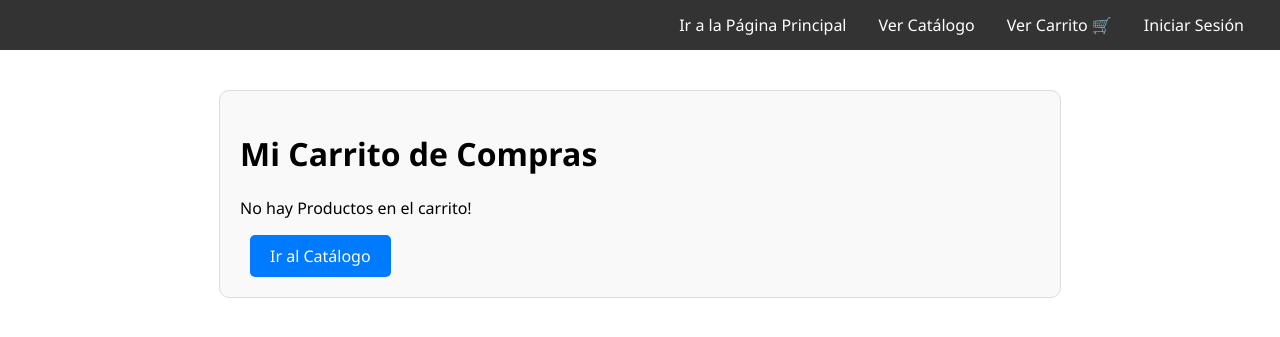
After one commit to IsaiasCollao/Ex-Semestral-gitgut, a Flask app: page /carrito in a window 1280 px wide. The commit adds this page. Shown: the top 337 px of the page. Run offline with Flask 3, Linux system fonts and the light colour scheme.

Commit message:
se agrega funcion carrito de compra con sus styles

```diff
--- a/src/app.py
+++ b/src/app.py
@@ -9,17 +9,43 @@ app.secret_key = 'tu_clave_secreta_aqui'  # Necesario para manejar sesiones
 app.register_blueprint(login_bp)
 
 
+productos = [
+    {'id': 1, 'nombre': 'Lingote de Oro', 'precio': 500, 'imagen': 'oro.png'},
+    {'id': 2, 'nombre': 'Lingote de Diamante', 'precio': 1000, 'imagen': 'diamante.png'},
+    {'id': 3, 'nombre': 'Lingote de Hierro', 'precio': 200, 'imagen': 'hierro.png'},
+]
+
+
+@app.route('/agregar/<int:id>')
+def agregar(id):
+    producto = next((item for item in productos if item["id"] == id), None)
+    if producto:
+        if 'carrito' not in session:
+            session['carrito'] = []
+        session['carrito'].append(producto)
+        flash(f'Producto {producto["nombre"]} agregado al carrito.')
+    return redirect(url_for('catalogo'))
+
+@app.route('/carrito')
+def ver_carrito():
+    carrito = session.get('carrito', [])
+    total = sum(item['precio'] for item in carrito)
+    return render_template('carrito.html', titulo="Carrito de Compras", productos=carrito, total=total)
+
+@app.route('/vaciar-carrito')
+def vaciar_carrito():
+    session.pop('carrito', None)
+    return redirect(url_for('ver_carrito'))
+
+
 @app.route('/catalogo')
 def catalogo():
-    return render_template('catalogo.html', titulo="Catálogo de Lingotes")
+    return render_template('catalogo.html', titulo="Catálogo de Lingotes", productos=productos)
 
 @app.route('/')
 def inicio():
-    return render_template('principal.html', titulo="Página Principal")
+    return render_template('principal.html', titulo="Página Principal", productos=productos)
 
-@app.route('/formulario')
-def formulario():
-    return render_template('formulario.html', titulo="Formulario de Compra")
 
 @app.route('/agregar-compra', methods=['POST'])
 def agregar_compra():
--- /dev/null
+++ b/src/static/carrito.css
@@ -0,0 +1,33 @@
+.carrito-container {
+    max-width: 800px;
+    margin: 40px auto;
+    padding: 20px;
+    border: 1px solid #ddd;
+    border-radius: 10px;
+    background-color: #f9f9f9;
+}
+
+.carrito-tabla {
+    width: 100%;
+    border-collapse: collapse;
+    margin-top: 20px;
+}
+
+.carrito-tabla th, .carrito-tabla td {
+    border: 1px solid #ccc;
+    padding: 12px;
+    text-align: center;
+}
+
+.carrito-acciones a,
+.btn-ir-catalogo{
+    margin-top: 20px;
+    text-align: center;
+    display: inline-block;
+    padding: 10px 20px;
+    background-color: #007bff;
+    color: #ffffff;
+    text-decoration: none;
+    border-radius: 5px;
+    margin: 0 10px;
+}
--- a/src/static/catalogo.css
+++ b/src/static/catalogo.css
@@ -44,3 +44,28 @@
     text-align: center;
     margin-top: 10px;
 }
+
+.notificacion {
+    position: fixed;
+    top: 80px;
+    right: 20px;
+    background-color: #4CAF50;
+    color: white;
+    padding: 15px 25px;
+    border-radius: 8px;
+    box-shadow: 0 4px 6px rgba(0,0,0,0.2);
+    z-index: 1000;
+    font-weight: bold;
+    transition: all 0.3s ease;
+}
+
+.notificacion.oculta {
+    opacity: 0;
+    transform: translateX(400px);
+    pointer-events: none;
+}
+
+.notificacion.visible {
+    opacity: 1;
+    transform: translateX(0);
+}
--- a/src/static/styles.css
+++ b/src/static/styles.css
@@ -2,6 +2,11 @@
 body {
     margin: 0;
     font-family: 'Segoe UI', Tahoma, Geneva, Verdana, sans-serif;
+}
+
+.alert-script {
+    display: none;
+    text-align: center;
 }
 
 /* Navbar */
--- /dev/null
+++ b/src/templates/carrito.html
@@ -0,0 +1,57 @@
+<!DOCTYPE html>
+<html lang="es">
+<head>
+    <meta charset="UTF-8">
+    <meta name="viewport" content="width=device-width, initial-scale=1.0">
+    <title>Carrito de Compras</title>
+    <link rel="stylesheet" href="{{ url_for('static', filename='styles.css') }}">
+    <link rel="stylesheet" href="{{ url_for('static', filename='catalogo.css') }}">
+    <link rel="stylesheet" href="{{ url_for('static', filename='carrito.css') }}">
+</head>
+<body>
+    <nav class="navbar">
+        <a href="{{ url_for('inicio') }}">Ir a la Página Principal</a>
+        <a href="{{ url_for('catalogo') }}">Ver Catálogo</a>
+        <a href="{{ url_for('ver_carrito') }}">Ver Carrito 🛒</a>
+        {% if session.usuario %}
+        <a href="{{ url_for('login.logout') }}">Cerrar Sesión</a>
+        <span>Bienvenido, {{ session.usuario }}!</span>
+        {% else %}
+        <a href="{{ url_for('login.login') }}">Iniciar Sesión</a>
+        {% endif %}
+    </nav>
+
+    <div class="carrito-container">
+        <h1> Mi Carrito de Compras</h1>
+
+        {% if productos %}
+            <table class="carrito-tabla">
+                <thead>
+                    <tr>
+                        <th>Producto</th>
+                        <th>Precio</th>
+                    </tr>
+                </thead>
+                <tbody>
+                    {% for item in productos %}
+                    <tr>
+                        <td>{{ item.nombre }}</td>
+                        <td>${{ item.precio }}</td>
+                    </tr>
+                    {% endfor %}
+                </tbody>
+            </table>
+
+            <h3 class="carrito-total">Total: ${{ total }}</h3>
+
+            <div class="carrito-acciones">
+                <a href="{{ url_for('vaciar_carrito') }}" class="btn-vaciar">Eliminar Productos</a>
+                <a href="{{ url_for('catalogo') }}" class="btn-seguir">Seguir Comprando</a>
+            </div>
+        {% else %}
+            <p class="carrito-vacio">No hay Productos en el carrito!</p>
+            <a href="{{ url_for('catalogo') }}" class="btn-ir-catalogo">Ir al Catálogo</a>
+        {% endif %}
+    </div>
+</body>
+</html>
--- a/src/templates/principal.html
+++ b/src/templates/principal.html
@@ -8,6 +8,7 @@
 </head>
 <body>
     <nav class ="navbar">
+        <a href="{{ url_for('inicio') }}">Ir a la Pagina Principal</a>
         <a href="{{ url_for('catalogo') }}">Ver Catálogo</a>
         {% if session.usuario %}
         <a href="{{ url_for('login.logout') }}">Cerrar Sesión</a>
@@ -15,9 +16,12 @@
         {% else %}
         <a href="{{ url_for('login.login') }}">Iniciar Sesión</a>
         {% endif %}
+        <a href="{{ url_for('ver_carrito') }}">Ver Carrito 🛒</a>
     </nav>
 
     <h1>Bienvenido a la Página Principal</h1>
-    <p>Esta es una aplicación de ejemplo para gestionar compras.</p>
+    <p>Explora nuestro catálogo y realiza tus compras.</p>
+
+
 </body>
 </html>
```
Also changed, not shown: src/templates/catalogo.html (+5 -6 lines), src/templates/factura.html (added, +24 -0 lines), src/templates/formulario.html (deleted, +0 -52 lines), src/templates/login.html (+0 -10 lines).
